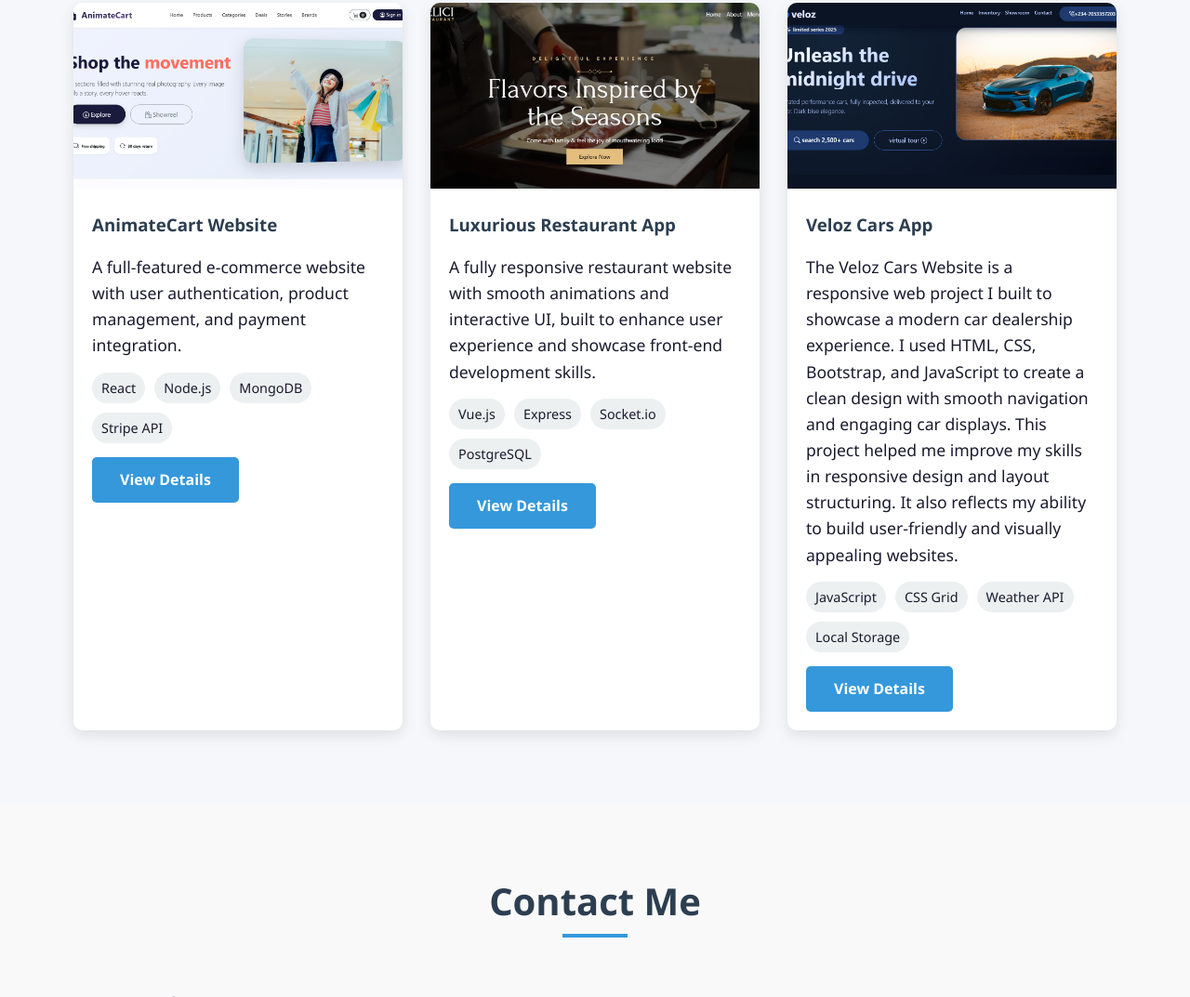
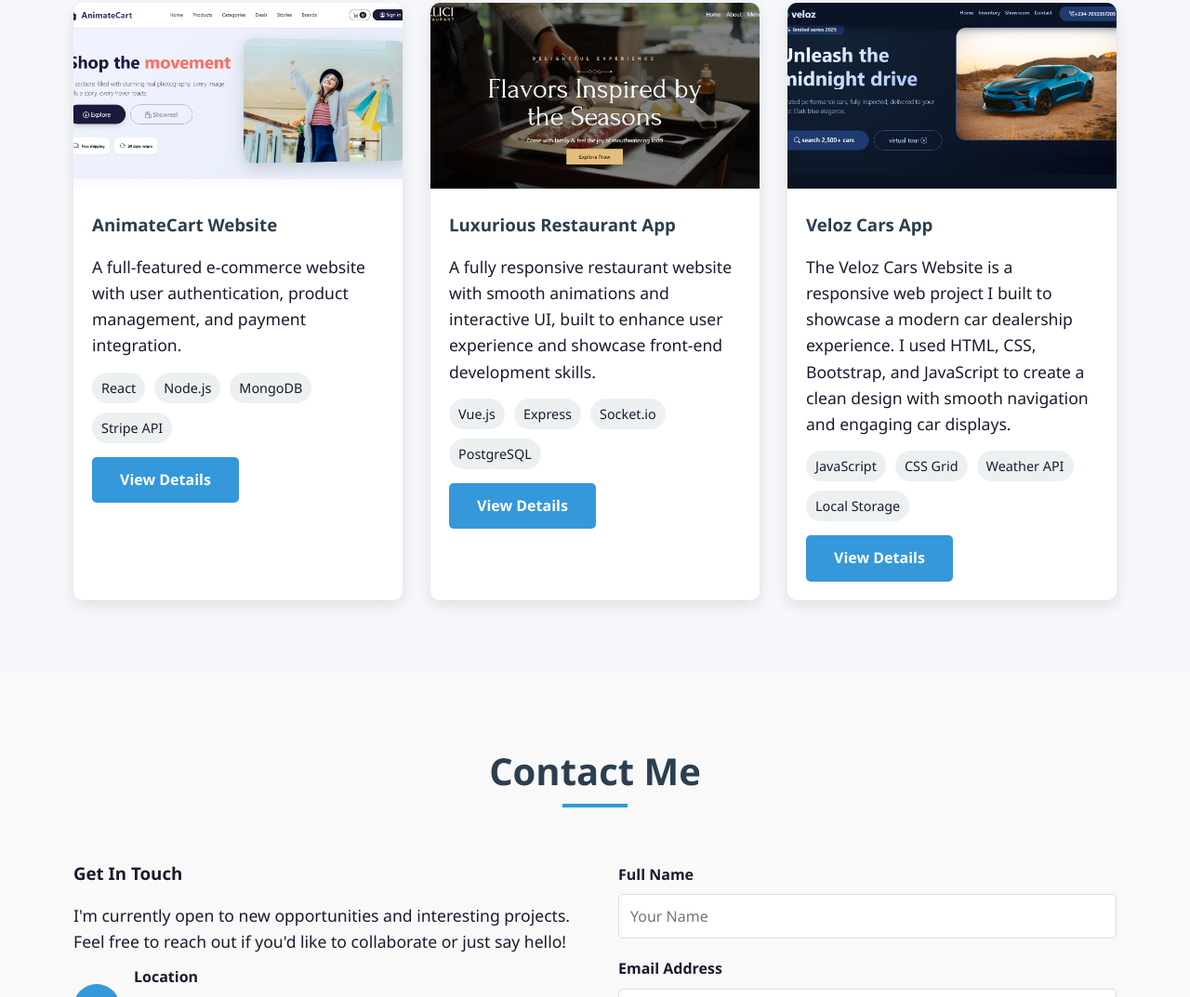
Before and after one commit to ibmoore04/Akanbi.Dev-portfolio, a plain HTML site: page index.html in a window 1280 px wide. Shown: the part 1679-2752 px from the top of the page at 93% size. Drawn offline with Linux system fonts and the light colour scheme.

Commit message:
updated project

```diff
--- a/index.html
+++ b/index.html
@@ -176,9 +176,6 @@
               The Veloz Cars Website is a responsive web project I built to showcase a modern car dealership experience.
               I used HTML, CSS, Bootstrap, and JavaScript to create a clean design with smooth navigation and engaging
               car displays.
-
-              This project helped me improve my skills in responsive design and layout structuring. It also reflects my
-              ability to build user-friendly and visually appealing websites.
             </p>
             <div class="project-tech">
               <span class="tech-tag">JavaScript</span>
```
